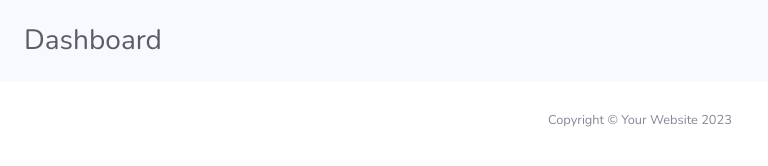
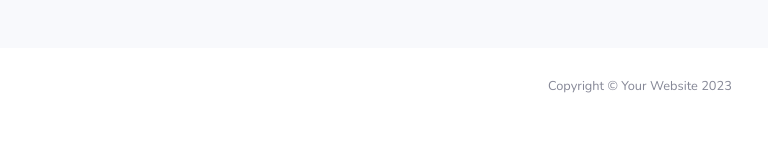
Before and after one commit to reivertt/PWeb-ETS2023, a website with bundled scripts: page index.html in a window 1280 px wide. Shown: the whole page, without its empty margins (0-768 px from the left). Built offline with nearby package versions, Linux system fonts and the light colour scheme; no server answers.

Commit message:
Update index.html

```diff
--- a/index.html
+++ b/index.html
@@ -37,8 +37,8 @@
                 <div class="container-fluid">
 
                     <!-- Page Heading -->
-                    <div class="d-sm-flex align-items-center justify-content-between mb-4">
-                        <h1 class="h3 mb-0 text-gray-800 mt-4">Dashboard</h1>
+                    <div class="d-sm-flex align-items-center justify-content-between mb-4 mt-4">
+
                     </div>
 
                     <!-- Content Row -->
```
